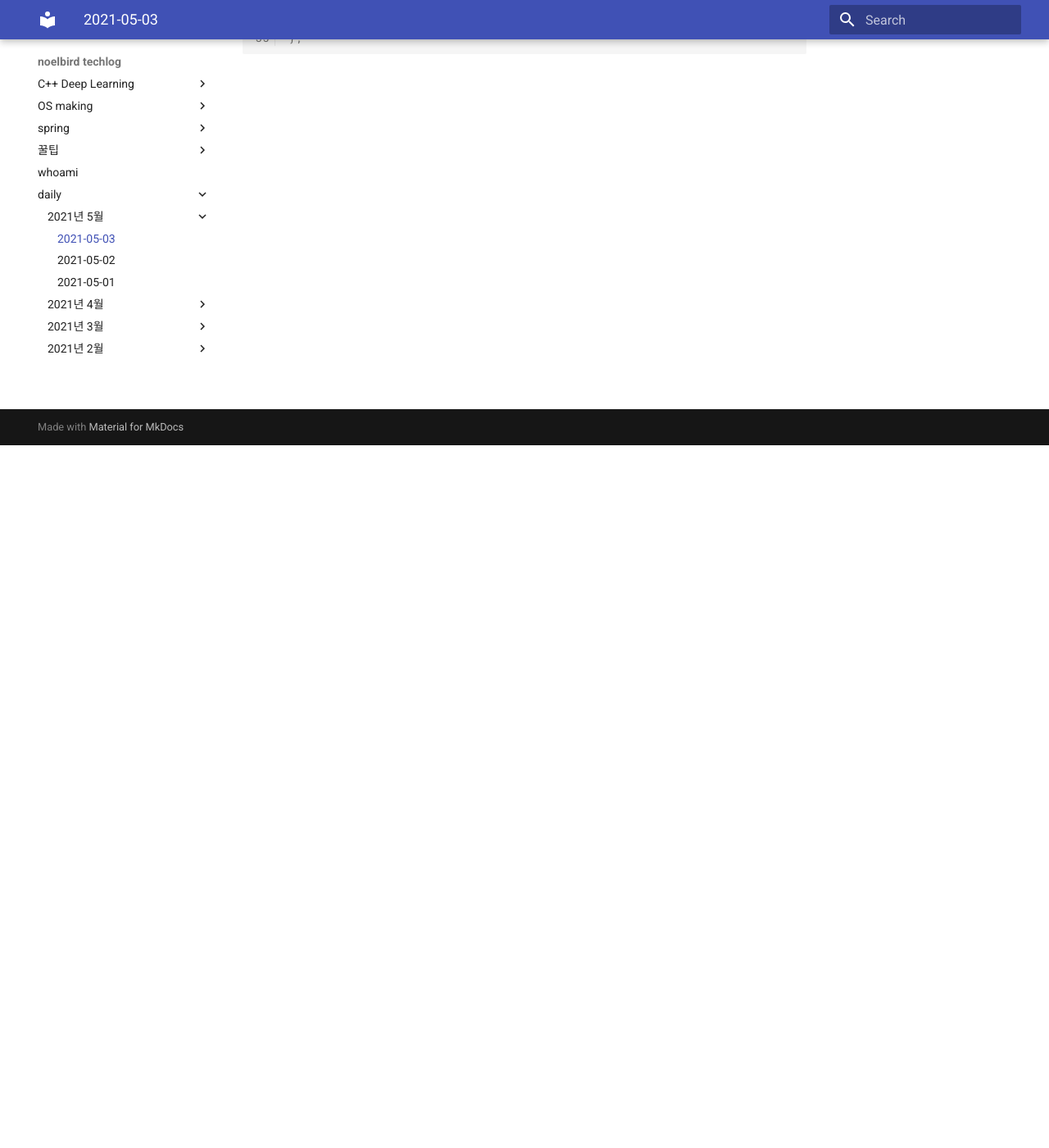
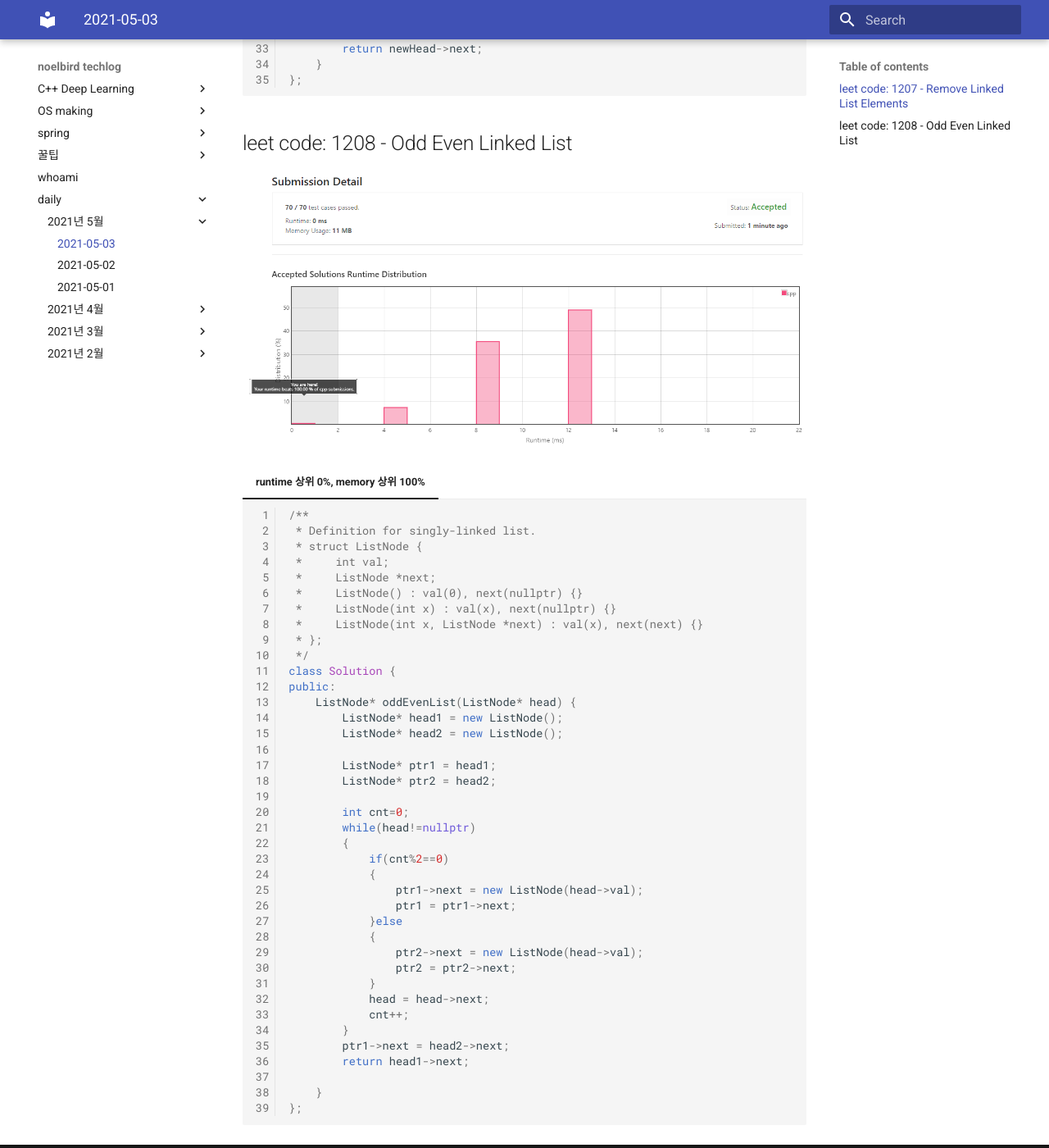
Before and after one commit to NoelBird/noelbird.github.io, an MkDocs documentation site: the page built from docs/daily/2021-05-03.md, in a window 1280 px wide and 1400 px high, scrolled down 857 px. Shown: the whole window at 82% size. Built offline with MkDocs 1.6.1 and Material for MkDocs 9.7.7, drawn with Linux system fonts in a browser that asks for light colours; nearby versions of some CDN libraries; some of the changed text lies outside the part shown.

Commit message:
2021-05-03 2

````diff
--- a/docs/daily/2021-05-03.md
+++ b/docs/daily/2021-05-03.md
@@ -1,4 +1,8 @@
-# leet code - 1207 Remove Linked List Elements
+# 오늘은 leet code를 두 문제 풀었습니다
+
+
+
+## leet code: 1207 - Remove Linked List Elements
 
 
 
@@ -41,3 +45,57 @@ public:
     }
 };
 ```
+
+
+
+## leet code: 1208 - Odd Even Linked List
+
+
+
+![image-20210503223519374](img/2021-05-03/image-20210503223519374.png)
+
+
+
+=== "runtime 상위 0%, memory 상위 100%"
+
+    ```c++
+    /**
+     * Definition for singly-linked list.
+     * struct ListNode {
+     *     int val;
+     *     ListNode *next;
+     *     ListNode() : val(0), next(nullptr) {}
+     *     ListNode(int x) : val(x), next(nullptr) {}
+     *     ListNode(int x, ListNode *next) : val(x), next(next) {}
+     * };
+     */
+    class Solution {
+    public:
+        ListNode* oddEvenList(ListNode* head) {
+            ListNode* head1 = new ListNode();
+            ListNode* head2 = new ListNode();
+
+            ListNode* ptr1 = head1;
+            ListNode* ptr2 = head2;
+
+            int cnt=0;
+            while(head!=nullptr)
+            {
+                if(cnt%2==0)
+                {
+                    ptr1->next = new ListNode(head->val);
+                    ptr1 = ptr1->next;
+                }else
+                {
+                    ptr2->next = new ListNode(head->val);
+                    ptr2 = ptr2->next;
+                }
+                head = head->next;
+                cnt++;
+            }
+            ptr1->next = head2->next;
+            return head1->next;
+
+        }
+    };
+    ```
````
Also changed, not shown: docs/daily/img/2021-05-03/image-20210503223519374.png (added).
